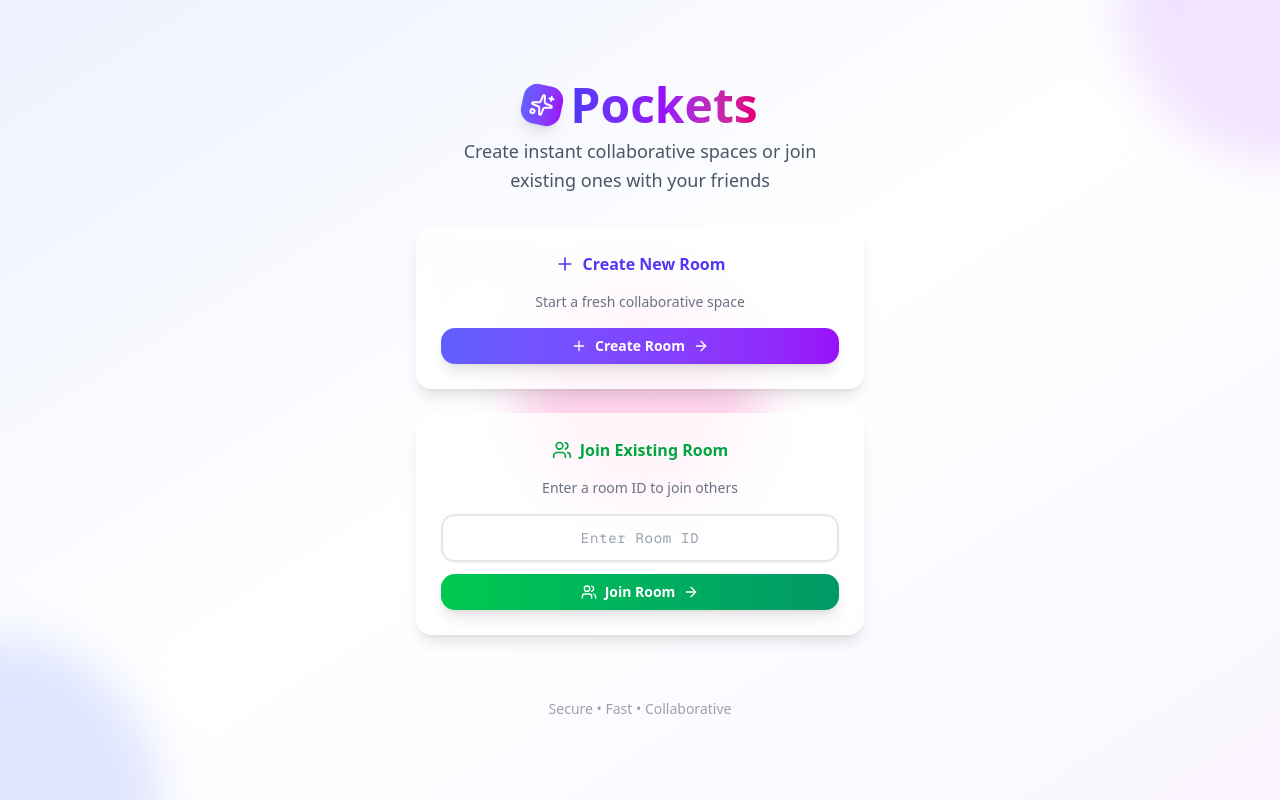
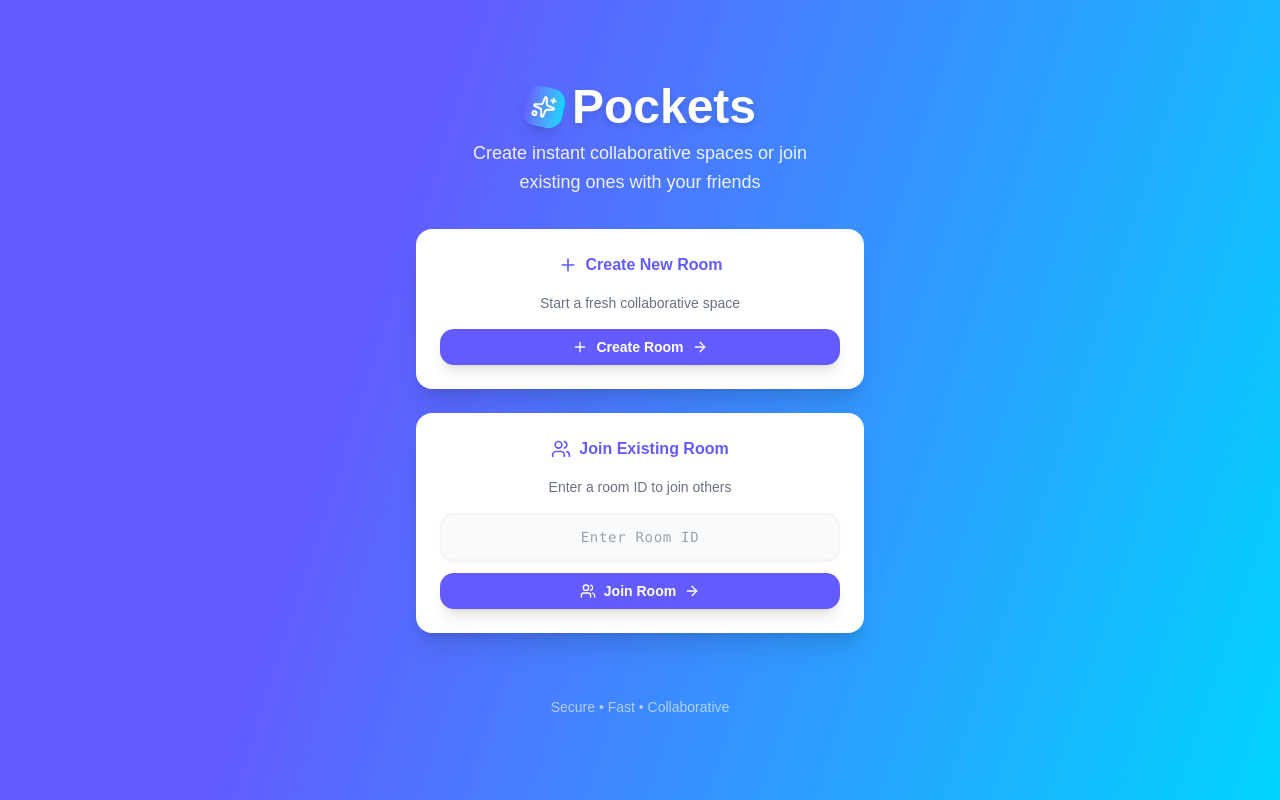
Before and after one commit to AatirNadim/pockets, a Next.js app in the folder frontend/: page / in a window 1280 px wide. Built offline with nearby package versions, Linux system fonts and the light colour scheme.

Commit message:
feat: refactoring the ui

```diff
--- a/frontend/app/assets/sparkle.tsx
+++ b/frontend/app/assets/sparkle.tsx
@@ -3,7 +3,7 @@ import React from "react";
 
 function Sparkle() {
   return (
-    <div className="p-2 bg-gradient-to-r from-indigo-500 to-purple-600 rounded-xl shadow-lg transform rotate-12 hover:rotate-0 transition-transform duration-300">
+    <div className="p-2 bg-gradient-to-r from-[#635bff] to-[#00d4ff] rounded-xl shadow-lg transform rotate-12 hover:rotate-0 transition-transform duration-300">
       <Sparkles className="w-6 h-6 text-white" />
     </div>
   );
--- a/frontend/app/globals.css
+++ b/frontend/app/globals.css
@@ -6,8 +6,8 @@
 @theme inline {
   --color-background: var(--background);
   --color-foreground: var(--foreground);
-  --font-sans: var(--font-geist-sans);
-  --font-mono: var(--font-geist-mono);
+  --font-sans: "Montserrat Variable", sans-serif;
+  --font-heading: "Archivo Variable", sans-serif;
   --color-sidebar-ring: var(--sidebar-ring);
   --color-sidebar-border: var(--sidebar-border);
   --color-sidebar-accent-foreground: var(--sidebar-accent-foreground);
@@ -51,7 +51,7 @@
   --card-foreground: oklch(0.141 0.005 285.823);
   --popover: oklch(1 0 0);
   --popover-foreground: oklch(0.141 0.005 285.823);
-  --primary: oklch(0.21 0.006 285.885);
+  --primary: #635bff;
   --primary-foreground: oklch(0.985 0 0);
   --secondary: oklch(0.967 0.001 286.375);
   --secondary-foreground: oklch(0.21 0.006 285.885);
@@ -120,3 +120,7 @@
     @apply bg-background text-foreground;
   }
 }
+
+.bg-stripe-gradient {
+  background: linear-gradient(108deg, #635bff 0%, #635bff 30%, #00d4ff 100%);
+}
--- a/frontend/app/home.tsx
+++ b/frontend/app/home.tsx
@@ -53,25 +53,18 @@ export default function Home() {
   };
 
   return (
-    <main className="relative min-h-screen bg-gradient-to-br from-indigo-50 via-white to-purple-50 overflow-hidden">
-      {/* Background decorative elements */}
-      <div className="absolute inset-0 overflow-hidden">
-        <div className="absolute -top-40 -right-40 w-80 h-80 bg-purple-300 rounded-full mix-blend-multiply filter blur-xl opacity-20 animate-pulse"></div>
-        <div className="absolute -bottom-40 -left-40 w-80 h-80 bg-indigo-300 rounded-full mix-blend-multiply filter blur-xl opacity-20 animate-pulse delay-1000"></div>
-        <div className="absolute top-1/2 left-1/2 transform -translate-x-1/2 -translate-y-1/2 w-60 h-60 bg-pink-300 rounded-full mix-blend-multiply filter blur-xl opacity-10 animate-pulse delay-500"></div>
-      </div>
-
+    <main className="relative min-h-screen bg-stripe-gradient overflow-hidden font-sans">
       <div className="relative z-10 flex min-h-screen flex-col items-center justify-center p-8">
         <div className="w-full max-w-md space-y-8 text-center">
           {/* Header Section */}
           <div className="space-y-4 animate-fade-in">
             <div className="flex items-center justify-center space-x-2 mb-2">
               <Sparkle />
-              <h1 className="text-5xl font-bold bg-gradient-to-r from-indigo-600 via-purple-600 to-pink-600 bg-clip-text text-transparent">
+              <h1 className="text-5xl font-bold font-heading text-white drop-shadow-md">
                 Pockets
               </h1>
             </div>
-            <p className="text-lg text-gray-600 max-w-sm mx-auto leading-relaxed">
+            <p className="text-lg text-white/90 max-w-sm mx-auto leading-relaxed font-medium">
               Create instant collaborative spaces or join existing ones with
               your friends
             </p>
@@ -87,9 +80,9 @@ export default function Home() {
           {/* Action Cards */}
           <div className="space-y-6">
             {/* Create Room Card */}
-            <div className="group p-6 bg-white/80 backdrop-blur-sm rounded-2xl shadow-lg border border-white/20 hover:shadow-xl hover:scale-105 transition-all duration-300">
+            <div className="group p-6 bg-white rounded-2xl shadow-xl hover:shadow-2xl hover:scale-[1.02] transition-all duration-300">
               <div className="space-y-4">
-                <div className="flex items-center justify-center space-x-2 text-indigo-600">
+                <div className="flex items-center justify-center space-x-2 text-[#635bff]">
                   <Plus className="w-5 h-5" />
                   <span className="font-semibold">Create New Room</span>
                 </div>
@@ -99,7 +92,7 @@ export default function Home() {
                 <Button
                   onClick={createAndJoin}
                   disabled={isCreating}
-                  className="w-full bg-gradient-to-r from-indigo-500 to-purple-600 hover:from-indigo-600 hover:to-purple-700 text-white font-semibold py-3 px-6 rounded-xl shadow-lg hover:shadow-xl transition-all duration-300 transform hover:-translate-y-1 disabled:opacity-50 disabled:cursor-not-allowed disabled:transform-none"
+                  className="w-full bg-[#635bff] hover:bg-[#544dc9] text-white font-semibold py-3 px-6 rounded-xl shadow-lg hover:shadow-xl transition-all duration-300 transform hover:-translate-y-1 disabled:opacity-50 disabled:cursor-not-allowed disabled:transform-none"
                 >
                   {isCreating ? (
                     <div className="flex items-center space-x-2">
@@ -118,9 +111,9 @@ export default function Home() {
             </div>
 
             {/* Join Room Card */}
-            <div className="group p-6 bg-white/80 backdrop-blur-sm rounded-2xl shadow-lg border border-white/20 hover:shadow-xl hover:scale-105 transition-all duration-300">
+            <div className="group p-6 bg-white rounded-2xl shadow-xl hover:shadow-2xl hover:scale-[1.02] transition-all duration-300">
               <div className="space-y-4">
-                <div className="flex items-center justify-center space-x-2 text-green-600">
+                <div className="flex items-center justify-center space-x-2 text-[#635bff]">
                   <Users className="w-5 h-5" />
                   <span className="font-semibold">Join Existing Room</span>
                 </div>
@@ -133,13 +126,13 @@ export default function Home() {
                     value={roomId}
                     onChange={(e) => setRoomId(e.target.value)}
                     // onKeyPress={handleKeyPress}
-                    className="w-full h-12 px-4 bg-white/50 border-2 border-gray-200 rounded-xl text-center font-mono tracking-wider focus:border-green-400 focus:ring-2 focus:ring-green-200 transition-all duration-200 placeholder:text-gray-400"
+                    className="w-full h-12 px-4 bg-gray-50 border-2 border-gray-100 rounded-xl text-center font-mono tracking-wider focus:border-[#635bff] focus:ring-2 focus:ring-[#635bff]/20 transition-all duration-200 placeholder:text-gray-400"
                     placeholder="Enter Room ID"
                   />
                   <Button
                     onClick={joinRoom}
                     disabled={isJoining}
-                    className="w-full bg-gradient-to-r from-green-500 to-emerald-600 hover:from-green-600 hover:to-emerald-700 text-white font-semibold py-3 px-6 rounded-xl shadow-lg hover:shadow-xl transition-all duration-300 transform hover:-translate-y-1 disabled:opacity-50 disabled:cursor-not-allowed disabled:transform-none"
+                    className="w-full bg-[#635bff] hover:bg-[#544dc9] text-white font-semibold py-3 px-6 rounded-xl shadow-lg hover:shadow-xl transition-all duration-300 transform hover:-translate-y-1 disabled:opacity-50 disabled:cursor-not-allowed disabled:transform-none"
                   >
                     {isJoining ? (
                       <div className="flex items-center space-x-2">
@@ -161,7 +154,7 @@ export default function Home() {
 
           {/* Footer */}
           <div className="pt-8 text-center">
-            <p className="text-sm text-gray-400">
+            <p className="text-sm text-white/60">
               Secure • Fast • Collaborative
             </p>
           </div>
--- a/frontend/app/icon.tsx
+++ b/frontend/app/icon.tsx
@@ -1,17 +1,14 @@
 import { ImageResponse } from "next/og";
 
-// Image metadata
 export const size = {
   width: 32,
   height: 32,
 };
 export const contentType = "image/png";
 
-// Image generation
 export default function Icon() {
   return new ImageResponse(
     (
-      // ImageResponse JSX element
       <div
         style={{
           fontSize: 24,
@@ -28,7 +25,6 @@ export default function Icon() {
         ✨
       </div>
     ),
-    // ImageResponse options
     {
       // For convenience, we can re-use the exported icons size metadata
       // config to also set the ImageResponse's width and height.
--- a/frontend/app/layout.tsx
+++ b/frontend/app/layout.tsx
@@ -1,16 +1,7 @@
 import type { Metadata } from "next";
-import { Geist, Geist_Mono } from "next/font/google";
+import "@fontsource/archivo/variable.css";
+import "@fontsource/montserrat/variable.css";
 import "./globals.css";
-
-const geistSans = Geist({
-  variable: "--font-geist-sans",
-  subsets: ["latin"],
-});
-
-const geistMono = Geist_Mono({
-  variable: "--font-geist-mono",
-  subsets: ["latin"],
-});
 
 export const metadata: Metadata = {
   title: "Pockets",
@@ -24,9 +15,7 @@ export default function RootLayout({
 }>) {
   return (
     <html lang="en">
-      <body
-        className={`${geistSans.variable} ${geistMono.variable} antialiased`}
-      >
+      <body className="antialiased">
         {children}
       </body>
     </html>
--- a/frontend/app/page.tsx
+++ b/frontend/app/page.tsx
@@ -1,9 +1,3 @@
-"use client";
-
-import { JSX, useState } from "react";
-import { useRouter } from "next/navigation";
-import { v4 as uuidV4 } from "uuid";
-import { Button } from "@/components/ui/button";
 import Home from "./home";
 
 export default function Page() {
--- a/frontend/package.json
+++ b/frontend/package.json
@@ -10,6 +10,8 @@
     "lint": "next lint"
   },
   "dependencies": {
+    "@fontsource/archivo": "^5.2.8",
+    "@fontsource/montserrat": "^5.2.8",
     "@radix-ui/react-slot": "^1.2.3",
     "class-variance-authority": "^0.7.1",
     "clsx": "^2.1.1",
@@ -33,8 +35,8 @@
     "eslint": "^9",
     "eslint-config-next": "15.4.2",
     "tailwindcss": "^4",
+    "tsx": "^4.19.2",
     "tw-animate-css": "^1.3.5",
-    "typescript": "^5",
-    "tsx": "^4.19.2"
+    "typescript": "^5"
   }
 }
```
Also changed, not shown: frontend/app/[room]/page.tsx (+6 -6 lines), 1 other file (tests, documents, lock files or other folders).
